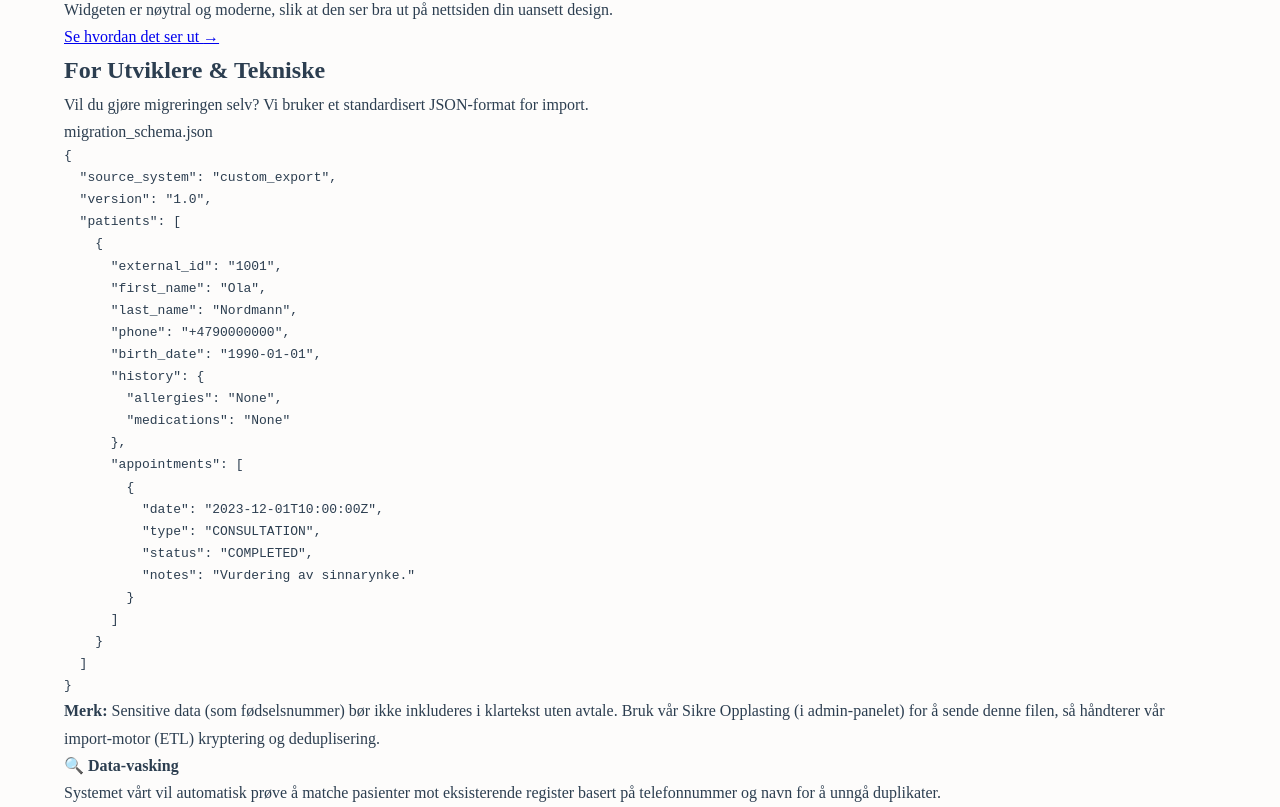
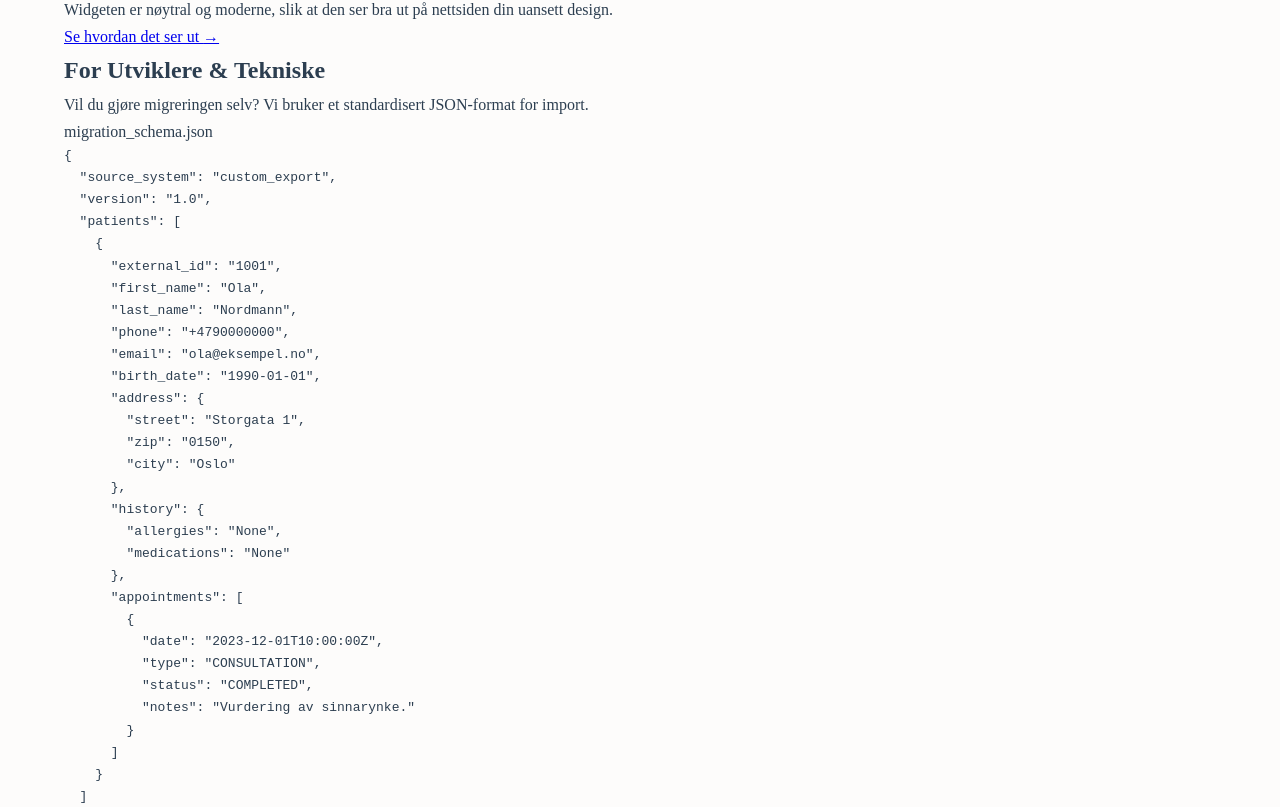
Before and after one commit to Eliasquist/secure-clinic-website, a Next.js app: page /integrasjon in a window 1280 px wide. Shown: the part 1053-1860 px from the top of the page. Built offline with nearby package versions, Linux system fonts and the light colour scheme.

Commit message:
docs: enrich migration schema with contact details

```diff
--- a/app/integrasjon/page.tsx
+++ b/app/integrasjon/page.tsx
@@ -163,7 +163,13 @@ export default function IntegrationPage() {
       "first_name": "Ola",
       "last_name": "Nordmann",
       "phone": "+4790000000",
+      "email": "ola@eksempel.no",
       "birth_date": "1990-01-01",
+      "address": {
+        "street": "Storgata 1",
+        "zip": "0150",
+        "city": "Oslo"
+      },
       "history": {
         "allergies": "None",
         "medications": "None"
```
